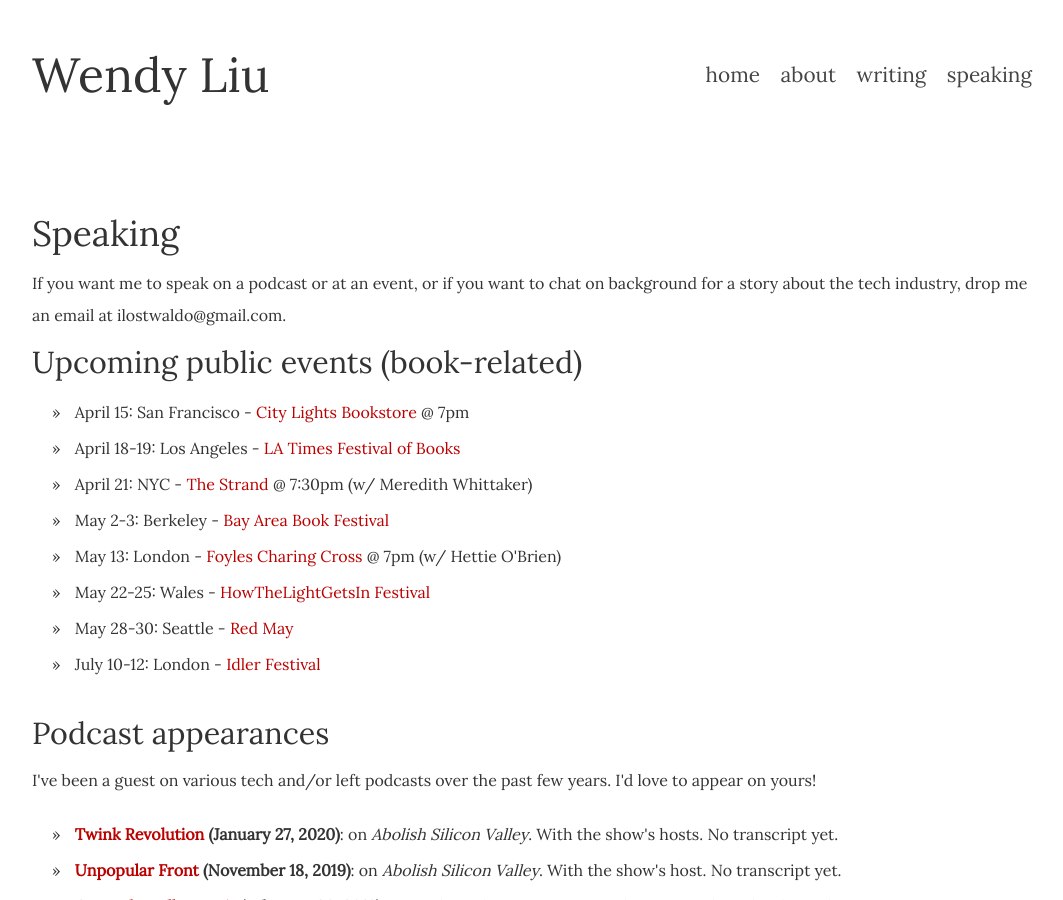
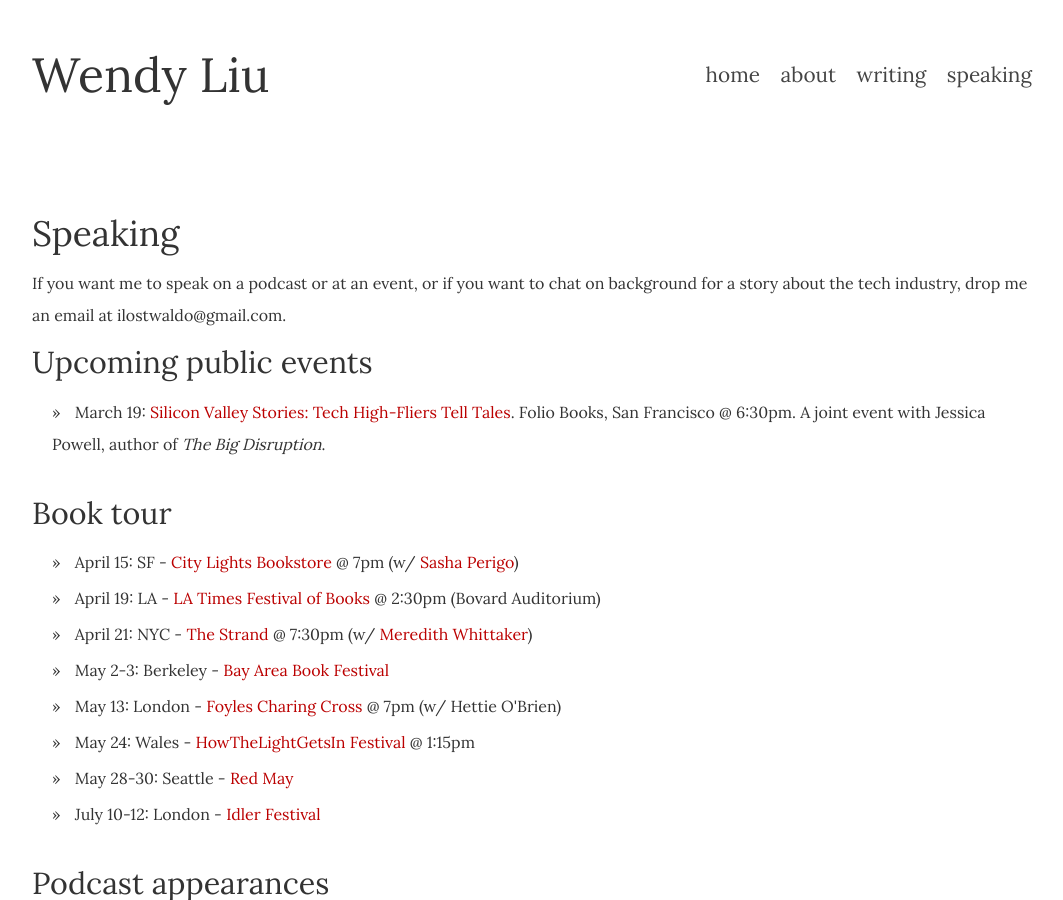
Before and after one commit to dellsystem/dellsystem.github.io, a Jekyll site: the page built from speaking/index.html, in a window 1280 px wide and 900 px high. Shown: the whole window, without its empty margins (108-1171 px from the left). Built offline with Jekyll 4.4.1, drawn with Linux system fonts in a browser that asks for light colours.

Commit message:
Update speaking page
* Added Mar 19 event
* Split up into book tour + other events

```diff
--- /dev/null
+++ b/_includes/book_tour.html
@@ -0,0 +1,10 @@
+<ul>
+    <li>April 15: SF - <a href="http://www.citylights.com/info/?fa=event&event_id=3594">City Lights Bookstore</a> @ 7pm (w/ <a href="https://twitter.com/sashaperigo">Sasha Perigo</a>)</li>
+    <li>April 19: LA - <a href="https://events.latimes.com/festivalofbooks/">LA Times Festival of Books</a> @ 2:30pm (Bovard Auditorium)</li>
+    <li>April 21: NYC - <a href="https://www.strandbooks.com/event/wendy-liu-abolish-silicon-valley">The Strand</a> @ 7:30pm (w/ <a href="https://twitter.com/mer__edith">Meredith Whittaker</a>)</li>
+    <li>May 2-3: Berkeley - <a href="https://www.baybookfest.org/">Bay Area Book Festival</a></li>
+    <li>May 13: London - <a href="https://www.foyles.co.uk/abolish-silicon-valley-wendy-liu-in-conversation-with-hettie-obrien">Foyles Charing Cross</a> @ 7pm (w/ Hettie O'Brien)</li>
+    <li>May 24: Wales - <a href="https://howthelightgetsin.org/hay">HowTheLightGetsIn Festival</a> @ 1:15pm</li>
+    <li>May 28-30: Seattle - <a href="https://www.redmayseattle.org/">Red May</a></li>
+    <li>July 10-12: London - <a href="https://www.idler.co.uk/product/the-idler-festival-2020-tickets/">Idler Festival</a></li>
+</ul>
--- a/_includes/upcoming.html
+++ b/_includes/upcoming.html
@@ -1,10 +1,3 @@
 <ul>
-    <li>April 15: San Francisco - <a href="http://www.citylights.com/info/?fa=event&event_id=3594">City Lights Bookstore</a> @ 7pm</li>
-    <li>April 18-19: Los Angeles - <a href="https://events.latimes.com/festivalofbooks/">LA Times Festival of Books</a></li>
-    <li>April 21: NYC - <a href="https://www.strandbooks.com/event/wendy-liu-abolish-silicon-valley">The Strand</a> @ 7:30pm (w/ Meredith Whittaker)</li>
-    <li>May 2-3: Berkeley - <a href="https://www.baybookfest.org/">Bay Area Book Festival</a></li>
-    <li>May 13: London - <a href="https://www.foyles.co.uk/abolish-silicon-valley-wendy-liu-in-conversation-with-hettie-obrien">Foyles Charing Cross</a> @ 7pm (w/ Hettie O'Brien)</li>
-    <li>May 22-25: Wales - <a href="https://howthelightgetsin.org/hay">HowTheLightGetsIn Festival</a></li>
-    <li>May 28-30: Seattle - <a href="https://www.redmayseattle.org/">Red May</a></li>
-    <li>July 10-12: London - <a href="https://www.idler.co.uk/product/the-idler-festival-2020-tickets/">Idler Festival</a></li>
+    <li>March 19: <a href="https://www.facebook.com/events/549531758989142/">Silicon Valley Stories: Tech High-Fliers Tell Tales</a>. Folio Books, San Francisco @ 6:30pm. A joint event with Jessica Powell, author of <em>The Big Disruption</em>.</li>
 </ul>
--- a/speaking/index.html
+++ b/speaking/index.html
@@ -5,9 +5,13 @@ title: Speaking
 
 If you want me to speak on a podcast or at an event, or if you want to chat on background for a story about the tech industry, drop me an email at ilostwaldo@gmail.com.
 
-<h2>Upcoming public events (book-related)</h2>
+<h2>Upcoming public events</h2>
 
 {% include upcoming.html %}
+
+<h2>Book tour</h2>
+
+{% include book_tour.html %}
 
 <h2 id="podcasts">Podcast appearances</h2>
 
```
